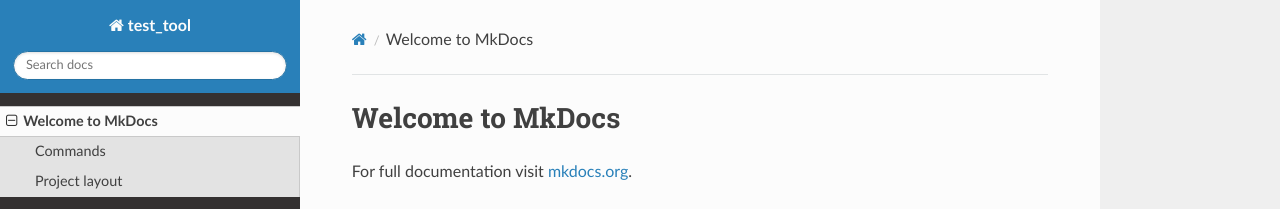
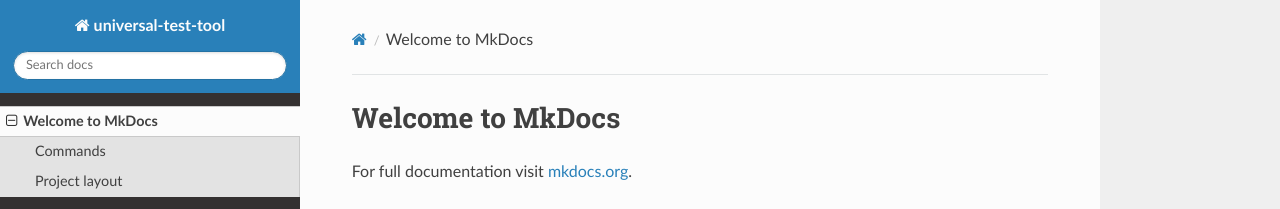
Before and after one commit to jackovsky8/universal-test-tool, an MkDocs documentation site: the page built from docs/index.md, in a window 1280 px wide. Shown: the top 209 px of the page. Built offline with MkDocs 1.6.1, drawn with Linux system fonts in a browser that asks for light colours; nearby versions of some CDN libraries.

Commit message:
feat: improve docs

```diff
--- a/mkdocs.yml
+++ b/mkdocs.yml
@@ -1,2 +1,2 @@
-site_name: test_tool
+site_name: universal-test-tool
 theme: readthedocs
```
Also changed, not shown: 1 other file.
